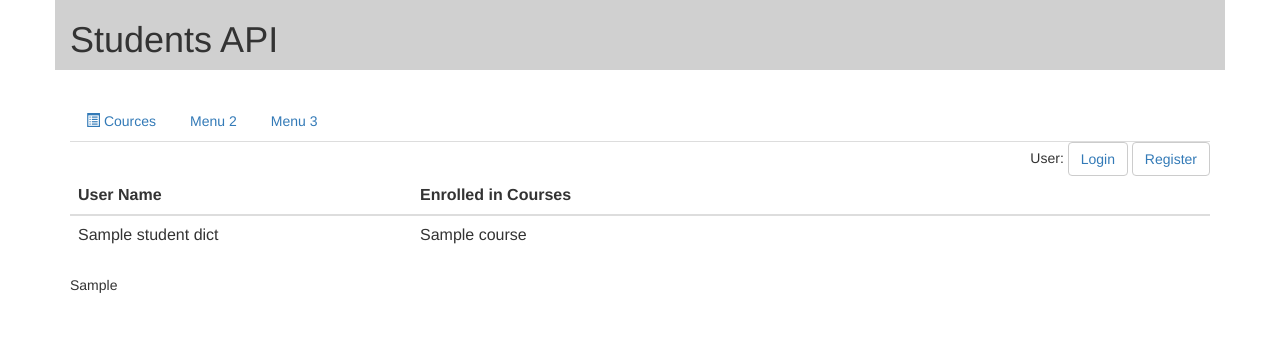
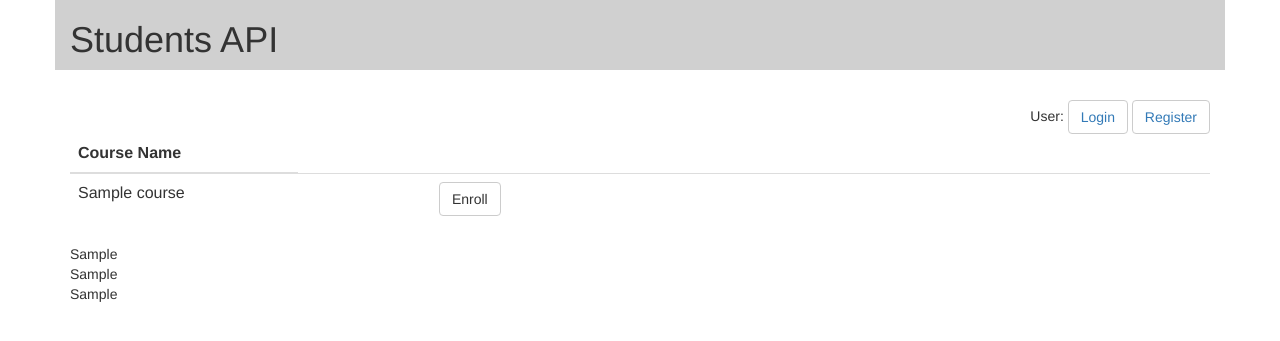
Before and after one commit to gajal123/Students_API, a Django app: template Accounts/templates/home.html in a window 1280 px wide. Shown: the top 341 px of the page. Run offline with Django 3.2, Linux system fonts and the light colour scheme; the template is opened without the code that fills it: most values are stand-ins (such as "Sample title", 1, 10 or a date in 2020); some libraries are stand-ins or nearby versions.

Commit message:
Delete Courses Working

```diff
--- a/Accounts/settings.py
+++ b/Accounts/settings.py
@@ -37,8 +37,9 @@ INSTALLED_APPS = [
     'django.contrib.sessions',
     'django.contrib.messages',
     'django.contrib.staticfiles',
+    'dajaxice',
+    'dajax',
     'rest_framework',
-    'rest_framework_swagger',
     'students'
 ]
 
--- a/Accounts/templates/base.html
+++ b/Accounts/templates/base.html
@@ -13,8 +13,8 @@
     <meta name="author" content="">
     <link rel="shortcut icon" href="http://getbootstrap.com/assets/ico/favicon.ico">
       <link rel="stylesheet" href="https://maxcdn.bootstrapcdn.com/bootstrap/3.3.7/css/bootstrap.min.css">
+  <script src="https://maxcdn.bootstrapcdn.com/bootstrap/3.3.7/js/bootstrap.min.js"></script>
  <script src="https://ajax.googleapis.com/ajax/libs/jquery/3.3.1/jquery.min.js"></script>
-  <script src="https://maxcdn.bootstrapcdn.com/bootstrap/3.3.7/js/bootstrap.min.js"></script>
     <title>Students API</title>
       <style>
           body{
@@ -41,14 +41,17 @@
             <span class="icon-bar"></span>
           </button>
         </div>
+        {% if request.user.is_authenticated %}
             <ul class="nav nav-tabs">
+                <li class="active"><a data-toggle="tab" href="#cources"><span class="glyphicon glyphicon-list-alt"></span> Courses</a></li>
                 {% if request.user.is_staff %}
-            <li class="active"><a data-toggle="tab" href="#students"><span class="glyphicon glyphicon-user"></span> Students</a></li>
+                	<li><a data-toggle="tab" href="#students"><span class="glyphicon glyphicon-user"></span> Students</a></li>
                 {% endif %}
-            <li><a data-toggle="tab" href="#cources"><span class="glyphicon glyphicon-list-alt"></span> Cources</a></li>
+
                 <li><a data-toggle="tab" href="#menu2">Menu 2</a></li>
                 <li><a data-toggle="tab" href="#menu3">Menu 3</a></li>
               </ul>
+       {% endif %}
           {% block content %}
           {% endblock %}
       </div>
--- a/Accounts/templates/home.html
+++ b/Accounts/templates/home.html
@@ -1,13 +1,10 @@
-<script>
-</script>
 {% extends 'base.html' %}
-
-{% block title %}Login{% endblock %}
+{% block title %}Home{% endblock %}
 
     {% block content %}
 		<div class="navbar-collapse navbar-right collapse">
 			User:{{request.user.username}}
-            {% if user.is_authenticated %}
+            {% if request.user.is_authenticated %}
             <button type="button" class="btn btn-default"><a href="{% url 'logout'%}">Logout</a></button>
             {% else %}
             	<button type="button" class="btn btn-default"><a href="{% url 'login'%}">Login</a></button>
@@ -22,11 +19,85 @@
             });
          });
       </script> -->
-	<script>
+<script type="text/javascript">
+    function delete_course(course){
+     console.log(course);
+        $.ajax(
+    {
+        type:"GET",
+        url: "/delete_course/",
+        data: {
+            	course: course
+        },
+        success: function( response )
+        {
+            if (response['status'] == 'success') {
+            console.log(response);
+            }
+            else{
+                console.log(response);
+            }
+            location.reload();
+        }
+     })
+    }
+</script>
+<div class="tab-content">
+	<div id="hello" hidden>
+        Hello
+    </div>
+     <div id="cources" class="tab-pane fade in active">
+          <div>
+              <table class="table table-hover">
+                  <thead>
+                      <tr>
+                          <th style="width:20%"> Course Name</th>
+                          {% if request.user.is_staff %}
+                          <th style="width:60%"> Enrolled in Courses </th>
+                          <th></th>
+                          <th></th>
+                          {% endif %}
+                      </tr>
+                  </thead>
+               	 <tbody>
+				 	{% for course, student_name in course_dict.items %}
+                    	<tr>
+                            <td>{{ course }}</td>
+                            {% if request.user.is_staff %}
+                                <td>
+                                    {% if student_name %}
+                                        {% for student in student_name %}
+                                            {{student}}&emsp;
+                                        {% endfor %}
+                                    {% else %}
+                                        None
+                                    {% endif %}
+                                </td>
+                            	<td>
+                                    <button type="button" class="btn btn-default">Enroll Students</button>
+                            	</td>
+                            	<td>
+                            		<button type="button" class="btn btn-default" id="delete_button" onclick="delete_course('{{ course }}')">Delete Course</button>
+                            	</td>
 
-	</script>
-<div class="tab-content">
-	  <div id="students" class="tab-pane fade in active">
+                            {% else %}
+                            	<td></td>
+                            	<td>
+                                    <button type="button" class="btn btn-default">Enroll</button>
+                            	</td>
+                            	<td></td>
+                            {% endif %}
+						</tr>
+                    {% endfor %}
+                 </tbody>
+              </table>
+          </div>
+          	{{student_courses}}<br/>
+          {{student_dict}}<br/>
+
+	   </div>
+    {% if request.user.is_staff %}
+	  <div id="students" class="tab-pane fade">
           <div>
               <table class="table table-hover">
                   <thead>
@@ -56,38 +127,8 @@
               </table>
           </div>
 	  </div>
-	  <div id="cources" class="tab-pane fade">
-          <div>
-              <table class="table table-hover">
-                  <thead>
-                      <tr>
-                          <th style="width:30%"> User Name</th>
-                          <th> Enrolled in Courses </th>
-                      </tr>
-                  </thead>
-               	 <tbody>
-				 	{% for course, student_name in course_dict.items %}
-                    	<tr>
-                            <td>{{ course }}</td>
-                       	    <td>
-                                {% if student_name %}
-                                    {% for student in student_name %}
-                                        {{student}}&emsp;
-                                    {% endfor %}
-                                {% else %}
-                                	None
-                                {% endif %}
-                            </td>
-						</tr>
-                    {% endfor %}
-                 </tbody>
-              </table>
-          </div>
+{% endif %}
 
-          	{{student_courses}}<br/>
-          {{student_dict}}<br/>
-
-	   </div>
 </div>
 
 {{course_dict}}
--- a/Accounts/urls.py
+++ b/Accounts/urls.py
@@ -8,6 +8,7 @@ from Accounts import views
 
 urlpatterns = [
     url(r'^home/$', views.home, name='home'),
+    url(r'^delete_course', views.delete_course, name='delete_course'),
     path('admin/', admin.site.urls),
     url(r'^login/$', views.login, name='login'),
     url(r'^logout/$', views.logout, name='logout'),
--- a/students/models.py
+++ b/students/models.py
@@ -10,7 +10,7 @@ class Course(models.Model):
 
     class Meta:
         verbose_name = "Course"
-        verbose_name_plural = "Cources"
+        verbose_name_plural = "Courses"
 
     def __str__(self):
         return '{} - {} Students'.format(self.name, self.no_of_students_enrolled)
```
Also changed, not shown: Accounts/views.py (+11 -0 lines). Lines whose indentation alone changed are shown as unchanged.
